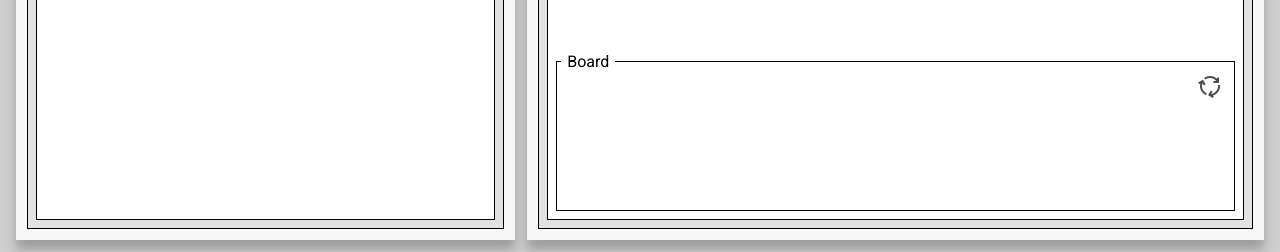
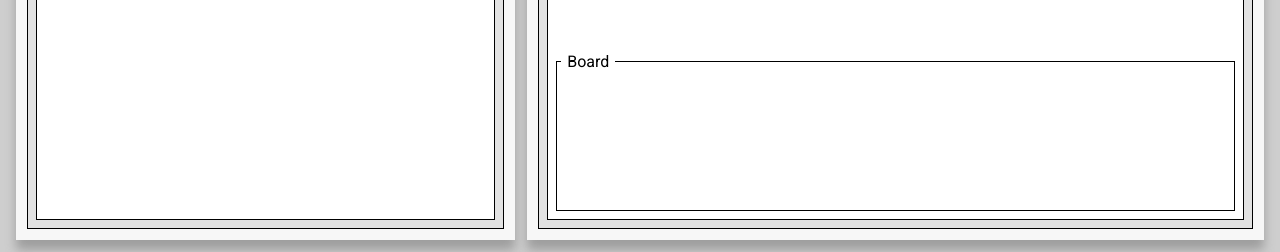
Before and after one commit to njcushing/poker-hand-calculator, a React (Vite) app: page / in a window 1280 px wide. Shown: the part 544-796 px from the top of the page. Built offline with nearby package versions, Linux system fonts and the light colour scheme.

Commit message:
Don't display 'shuffle board' button if board is empty

```diff
--- a/src/features/Simulate/components/Board/index.tsx
+++ b/src/features/Simulate/components/Board/index.tsx
@@ -15,6 +15,7 @@ export function Board() {
                 })}
             </div>
             <div className={styles["board-options"]}>
+                {pokerHandCalculatorState.board.length > 0 && (
                     <button
                         type="button"
                         className={`${styles["shuffle-board-button"]} material-symbols-sharp`}
@@ -28,6 +29,7 @@ export function Board() {
                     >
                         Cycle
                     </button>
+                )}
             </div>
         </div>
     );
```
Lines whose indentation alone changed are shown as unchanged.
